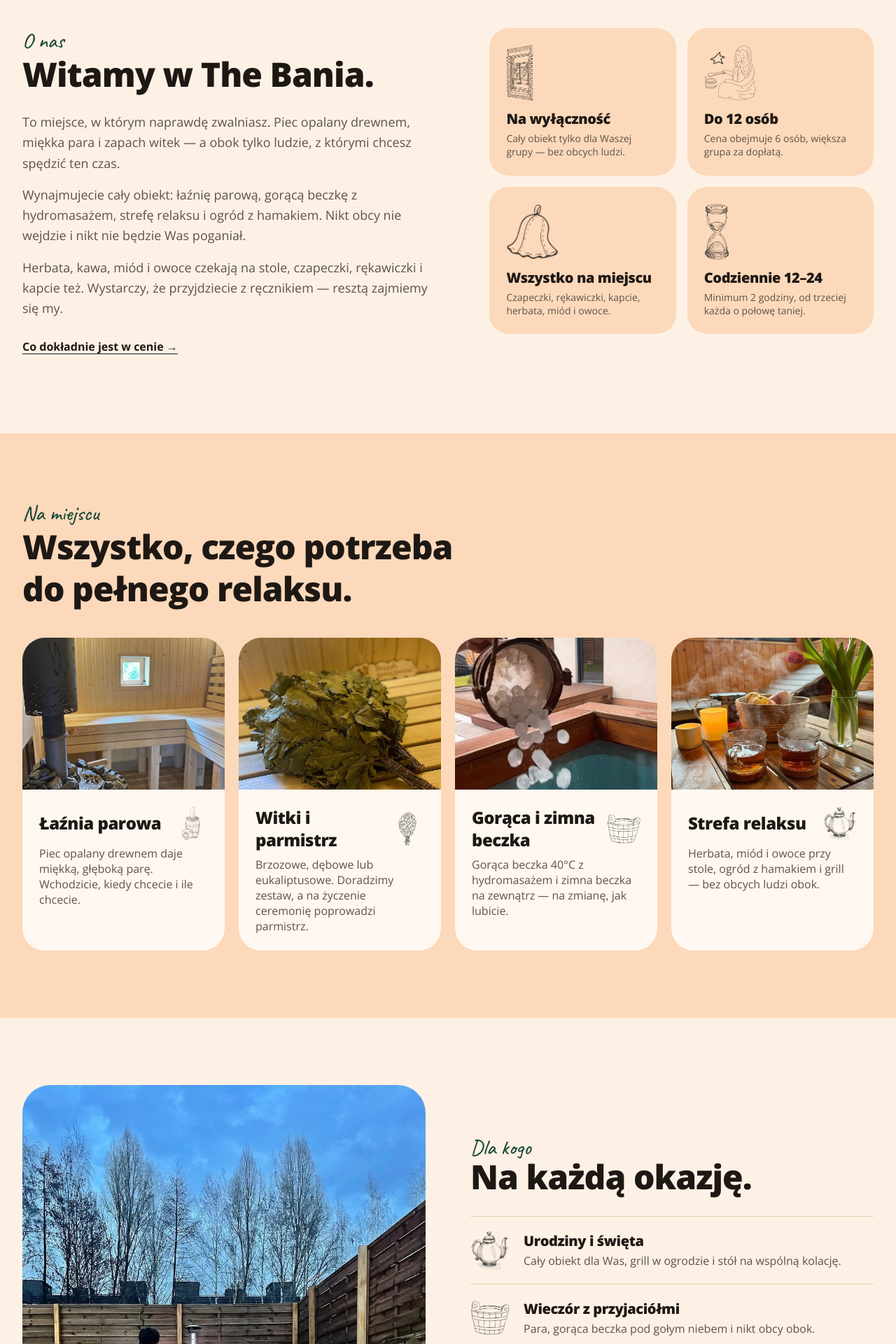
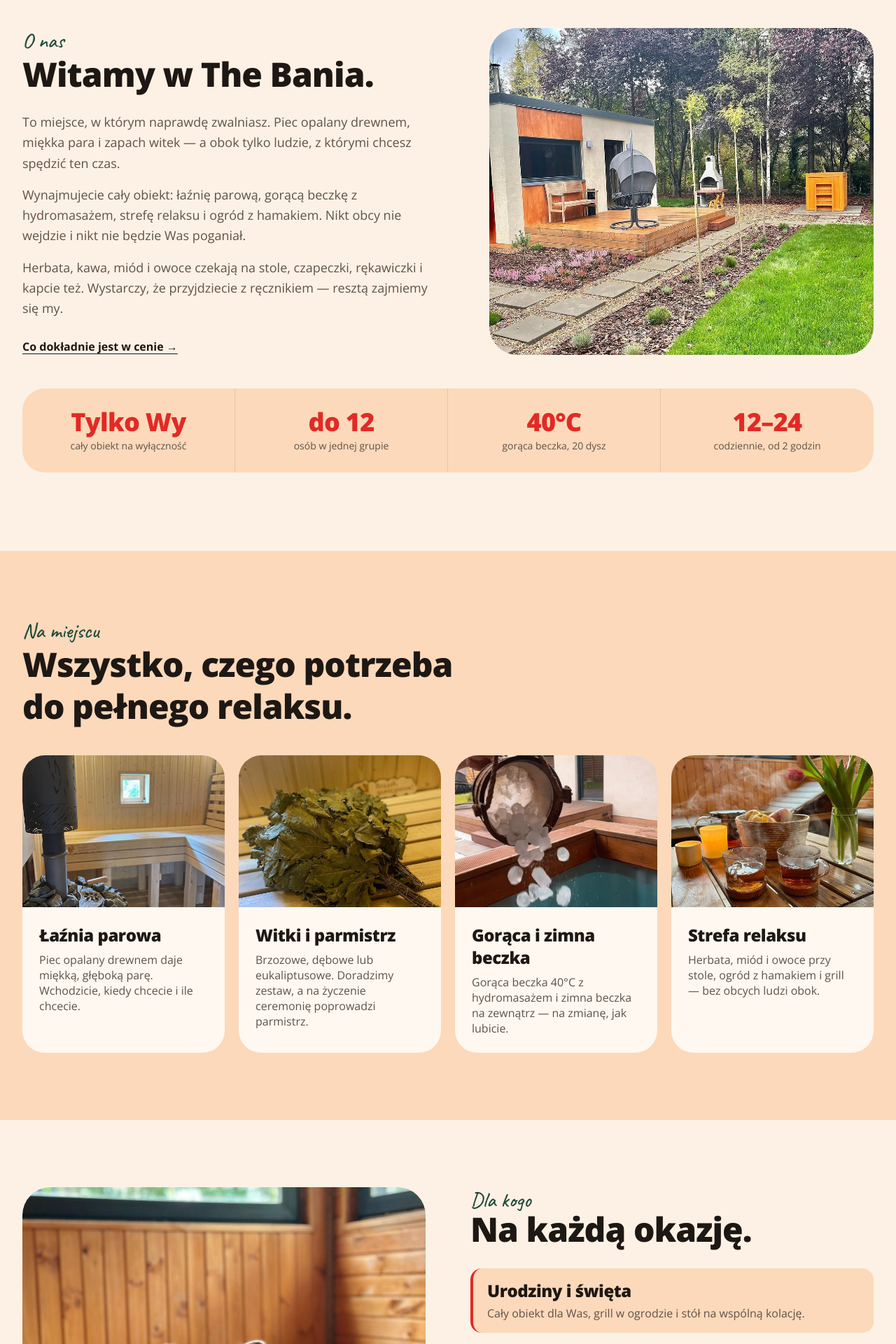
Before and after one commit to 666iscream-pixel/theBania, a Next.js app: page / in a window 1280 px wide. Shown: the part 880-2800 px from the top of the page at 70% size. Built offline with nearby package versions, Linux system fonts and the light colour scheme.

Commit message:
Strona główna: mniej rycin; „O nas” ze zdjęciem i pasem faktów; okazje z podmianą zdjęcia

```diff
--- a/src/app/page.tsx
+++ b/src/app/page.tsx
@@ -1,32 +1,33 @@
 import Link from "next/link";
 import { SiteHeader } from "@/components/SiteHeader";
 import { SiteFooter } from "@/components/SiteFooter";
-import { Art, Dashes, PostTitle, type ArtName } from "@/components/Art";
+import { Dashes, PostTitle } from "@/components/Art";
 import { Socials } from "@/components/Socials";
 import { NextSlot } from "@/components/NextSlot";
+import { Occasions } from "@/components/Occasions";
 import { CONFIG } from "@/lib/config";
 
 // Kolejność: pierwsze wrażenie → kim jesteśmy → co jest na miejscu → na jaką okazję → rezerwacja → zdjęcia → opinie → kontakt.
 
-const FACTS: { art: ArtName; title: string; text: string }[] = [
-  { art: "window", title: "Na wyłączność", text: "Cały obiekt tylko dla Waszej grupy — bez obcych ludzi." },
-  { art: "lady", title: "Do 12 osób", text: "Cena obejmuje 6 osób, większa grupa za dopłatą." },
-  { art: "hat", title: "Wszystko na miejscu", text: "Czapeczki, rękawiczki, kapcie, herbata, miód i owoce." },
-  { art: "hourglass", title: "Codziennie 12–24", text: "Minimum 2 godziny, od trzeciej każda o połowę taniej." },
+const FACTS = [
+  { value: "Tylko Wy", label: "cały obiekt na wyłączność" },
+  { value: "do 12", label: "osób w jednej grupie" },
+  { value: "40°C", label: "gorąca beczka, 20 dysz" },
+  { value: "12–24", label: "codziennie, od 2 godzin" },
 ];
 
-const VISIT: { img: string; art: ArtName; title: string; text: string }[] = [
-  { img: "steam-room-2", art: "stove", title: "Łaźnia parowa", text: "Piec opalany drewnem daje miękką, głęboką parę. Wchodzicie, kiedy chcecie i ile chcecie." },
-  { img: "witki", art: "venik", title: "Witki i parmistrz", text: "Brzozowe, dębowe lub eukaliptusowe. Doradzimy zestaw, a na życzenie ceremonię poprowadzi parmistrz." },
-  { img: "cold-plunge", art: "tub", title: "Gorąca i zimna beczka", text: "Gorąca beczka 40°C z hydromasażem i zimna beczka na zewnątrz — na zmianę, jak lubicie." },
-  { img: "tea", art: "teapot", title: "Strefa relaksu", text: "Herbata, miód i owoce przy stole, ogród z hamakiem i grill — bez obcych ludzi obok." },
+const VISIT: { img: string; title: string; text: string }[] = [
+  { img: "steam-room-2", title: "Łaźnia parowa", text: "Piec opalany drewnem daje miękką, głęboką parę. Wchodzicie, kiedy chcecie i ile chcecie." },
+  { img: "witki", title: "Witki i parmistrz", text: "Brzozowe, dębowe lub eukaliptusowe. Doradzimy zestaw, a na życzenie ceremonię poprowadzi parmistrz." },
+  { img: "cold-plunge", title: "Gorąca i zimna beczka", text: "Gorąca beczka 40°C z hydromasażem i zimna beczka na zewnątrz — na zmianę, jak lubicie." },
+  { img: "tea", title: "Strefa relaksu", text: "Herbata, miód i owoce przy stole, ogród z hamakiem i grill — bez obcych ludzi obok." },
 ];
 
-const OCCASIONS: { art: ArtName; title: string; text: string }[] = [
-  { art: "teapot", title: "Urodziny i święta", text: "Cały obiekt dla Was, grill w ogrodzie i stół na wspólną kolację." },
-  { art: "tub", title: "Wieczór z przyjaciółmi", text: "Para, gorąca beczka pod gołym niebem i nikt obcy obok." },
-  { art: "venik", title: "We dwoje", text: "Spokojny wieczór tylko dla Was dwojga — z ceremonią z witkami." },
-  { art: "window", title: "Spotkanie firmowe", text: "Integracja dla zespołu do 12 osób. Szczegóły ustalimy indywidualnie." },
+const OCCASIONS = [
+  { img: "tea-2", title: "Urodziny i święta", text: "Cały obiekt dla Was, grill w ogrodzie i stół na wspólną kolację." },
+  { img: "tub-evening", title: "Wieczór z przyjaciółmi", text: "Para, gorąca beczka pod gołym niebem i nikt obcy obok." },
+  { img: "witki-back", title: "We dwoje", text: "Spokojny wieczór tylko dla Was dwojga — z ceremonią z witkami." },
+  { img: "lounge", title: "Spotkanie firmowe", text: "Integracja dla zespołu do 12 osób. Szczegóły ustalimy indywidualnie." },
 ];
 
 const STEPS = [
@@ -37,10 +38,10 @@ const STEPS = [
 ];
 
 const GALLERY = [
-  { src: "exterior", alt: "Budynek bani z ogrodem" },
+  { src: "exterior-spring", alt: "Bania wiosną" },
   { src: "steam-light", alt: "Łaźnia parowa w promieniach światła" },
   { src: "tub-day", alt: "Gorąca beczka" },
-  { src: "witki-back", alt: "Ceremonia z witkami" },
+  { src: "lounge-2", alt: "Strefa wypoczynku" },
   { src: "garden-hammock", alt: "Ogród z hamakiem" },
 ];
 
@@ -91,8 +92,9 @@ export default function Home() {
           </div>
         </section>
 
-        {/* WSTĘP — kim jesteśmy */}
-        <section id="o-nas" className="wrap grid scroll-mt-24 gap-12 py-20 lg:grid-cols-[1.1fr_1fr] lg:gap-16 lg:py-28">
+        {/* WSTĘP — tekst + zdjęcie miejsca tej samej wysokości, pod spodem pas faktów */}
+        <section id="o-nas" className="wrap scroll-mt-24 py-20 lg:py-28">
+          <div className="grid gap-10 lg:grid-cols-[1.1fr_1fr] lg:gap-16">
             <div>
               <p className="font-hand text-3xl text-moss">O nas</p>
               <h2 className="font-display text-4xl leading-tight sm:text-5xl">Witamy w The Bania.</h2>
@@ -109,15 +111,19 @@ export default function Home() {
               </div>
               <Link href="/cennik" className="mt-7 inline-block font-bold underline underline-offset-4 hover:no-underline">Co dokładnie jest w cenie →</Link>
             </div>
-          <div className="grid content-start gap-4 sm:grid-cols-2">
+            <div className="relative min-h-[320px] overflow-hidden rounded-[2.5rem] lg:min-h-0">
+              {/* eslint-disable-next-line @next/next/no-img-element */}
+              <img src="/img/exterior.jpg" alt="Budynek bani z tarasem i ogrodem" loading="lazy" className="absolute inset-0 h-full w-full object-cover" />
+            </div>
+          </div>
+          <dl className="mt-12 grid grid-cols-2 divide-ink/10 rounded-[2rem] bg-peach md:grid-cols-4 md:divide-x">
             {FACTS.map((f) => (
-              <div key={f.title} className="rounded-[1.75rem] bg-peach p-6">
-                <Art name={f.art} className="h-20 w-auto" />
-                <h3 className="mt-3 font-display text-xl">{f.title}</h3>
-                <p className="mt-1 text-sm leading-snug text-muted">{f.text}</p>
+              <div key={f.value} className="px-6 py-7 text-center">
+                <dt className="font-display text-3xl text-ember sm:text-4xl">{f.value}</dt>
+                <dd className="mt-1 text-sm text-muted">{f.label}</dd>
               </div>
             ))}
-          </div>
+          </dl>
         </section>
 
         {/* JAK WYGLĄDA WIZYTA */}
@@ -133,10 +139,7 @@ export default function Home() {
                     <img src={`/img/${v.img}.jpg`} alt="" loading="lazy" className="h-full w-full object-cover" />
                   </div>
                   <div className="flex-1 p-6">
-                    <div className="flex items-center justify-between gap-3">
                     <h3 className="font-display text-2xl">{v.title}</h3>
-                      <Art name={v.art} className="h-12 w-12 shrink-0 object-contain" />
-                    </div>
                     <p className="mt-2 leading-snug text-muted">{v.text}</p>
                   </div>
                 </article>
@@ -145,30 +148,12 @@ export default function Home() {
           </div>
         </section>
 
-        {/* NA JAKĄ OKAZJĘ — rozkładówka: duże zdjęcie + lista (inna forma niż karty powyżej) */}
-        <section className="wrap grid items-center gap-10 py-20 lg:grid-cols-2 lg:gap-16 lg:py-24">
-          <div className="relative aspect-[4/5] overflow-hidden rounded-[2.5rem] sm:aspect-[4/3] lg:aspect-[4/5]">
-            {/* eslint-disable-next-line @next/next/no-img-element */}
-            <img src="/img/tub-evening.jpg" alt="Gorąca beczka wieczorem w ogrodzie" loading="lazy" className="absolute inset-0 h-full w-full object-cover" />
-          </div>
-          <div>
-            <p className="font-hand text-3xl text-moss">Dla kogo</p>
-            <h2 className="font-display text-4xl sm:text-5xl">Na każdą okazję.</h2>
-            <ul className="mt-8 divide-y divide-line border-y border-line">
-              {OCCASIONS.map((o) => (
-                <li key={o.title} className="flex items-center gap-5 py-5">
-                  <Art name={o.art} className="h-14 w-14 shrink-0 object-contain" />
-                  <div>
-                    <h3 className="font-display text-xl">{o.title}</h3>
-                    <p className="mt-0.5 text-muted">{o.text}</p>
-                  </div>
-                </li>
-              ))}
-            </ul>
-            <Link href="/kontakt" className="mt-7 inline-block font-bold underline underline-offset-4 hover:no-underline">
+        {/* NA JAKĄ OKAZJĘ — lista z podmianą zdjęcia */}
+        <section className="wrap py-20 lg:py-24">
+          <Occasions items={OCCASIONS} />
+          <Link href="/kontakt" className="mt-8 inline-block font-bold underline underline-offset-4 hover:no-underline lg:ml-[calc(50%+2rem)]">
             Większa grupa lub wydarzenie? Napisz do nas →
           </Link>
-          </div>
         </section>
 
         {/* REZERWACJA */}
--- /dev/null
+++ b/src/components/Occasions.tsx
@@ -0,0 +1,48 @@
+"use client";
+
+import { useState } from "react";
+
+export type Occasion = { title: string; text: string; img: string };
+
+// Lista okazji z podmianą zdjęcia — akcent bez dodatkowych ikon.
+export function Occasions({ items }: { items: Occasion[] }) {
+  const [active, setActive] = useState(0);
+  return (
+    <div className="grid items-stretch gap-10 lg:grid-cols-2 lg:gap-16">
+      <div className="relative aspect-[4/3] overflow-hidden rounded-[2.5rem] lg:aspect-auto lg:min-h-[480px]">
+        {items.map((o, i) => (
+          // eslint-disable-next-line @next/next/no-img-element
+          <img
+            key={o.img}
+            src={`/img/${o.img}.jpg`}
+            alt={o.title}
+            loading="lazy"
+            className={`absolute inset-0 h-full w-full object-cover transition duration-700 ${i === active ? "scale-100 opacity-100" : "scale-105 opacity-0"}`}
+          />
+        ))}
+      </div>
+      <div className="flex flex-col justify-center">
+        <p className="font-hand text-3xl text-moss">Dla kogo</p>
+        <h2 className="font-display text-4xl sm:text-5xl">Na każdą okazję.</h2>
+        <ul className="mt-8 space-y-2">
+          {items.map((o, i) => (
+            <li key={o.title}>
+              <button
+                onMouseEnter={() => setActive(i)}
+                onFocus={() => setActive(i)}
+                onClick={() => setActive(i)}
+                aria-pressed={i === active}
+                className={`w-full rounded-2xl border-l-4 px-5 py-4 text-left transition ${
+                  i === active ? "border-ember bg-peach" : "border-transparent hover:bg-peach/50"
+                }`}
+              >
+                <span className={`block font-display text-2xl transition ${i === active ? "text-ink" : "text-ink/70"}`}>{o.title}</span>
+                <span className={`mt-1 block text-muted transition ${i === active ? "opacity-100" : "opacity-80"}`}>{o.text}</span>
+              </button>
+            </li>
+          ))}
+        </ul>
+      </div>
+    </div>
+  );
+}
```
Lines whose indentation alone changed are shown as unchanged.
